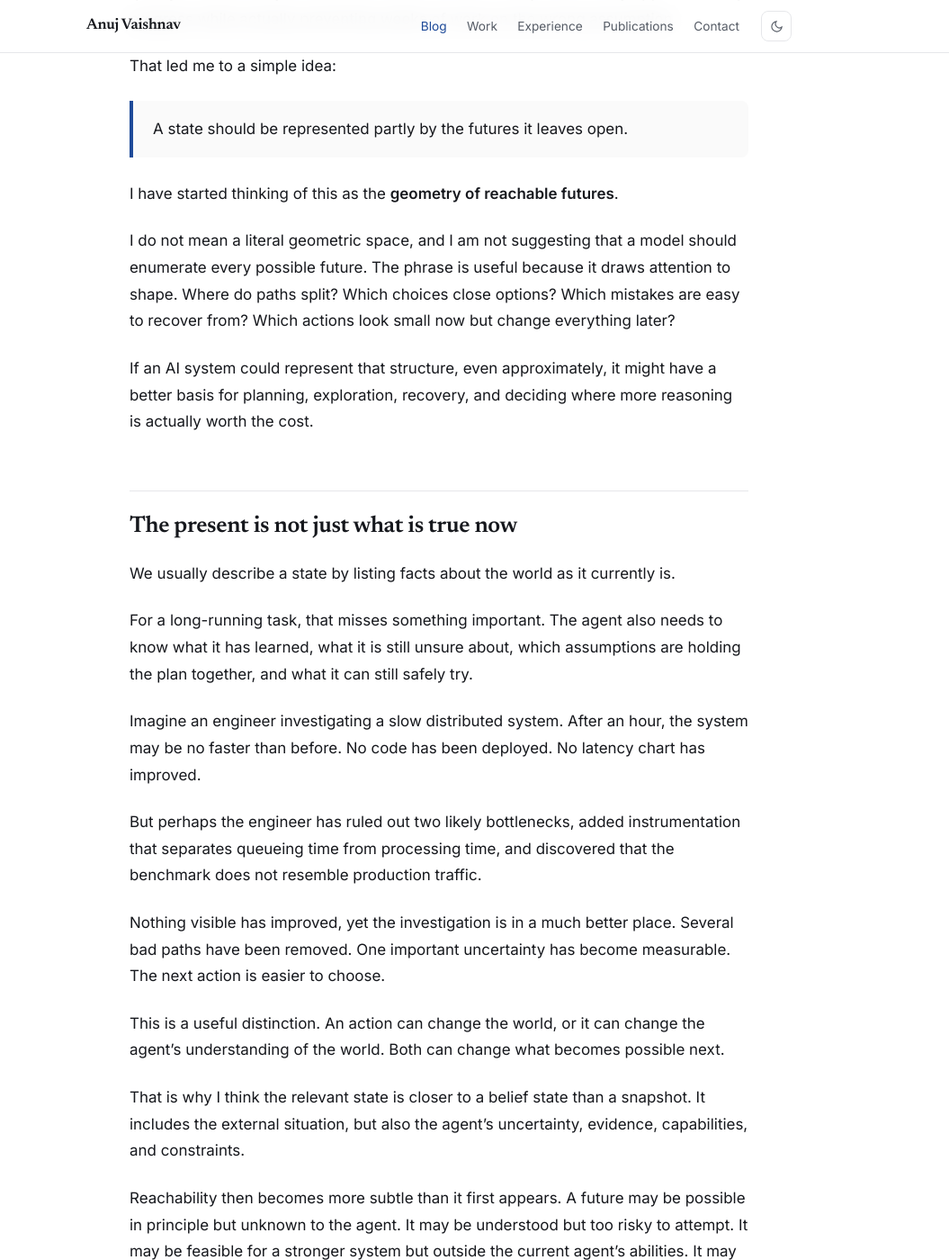
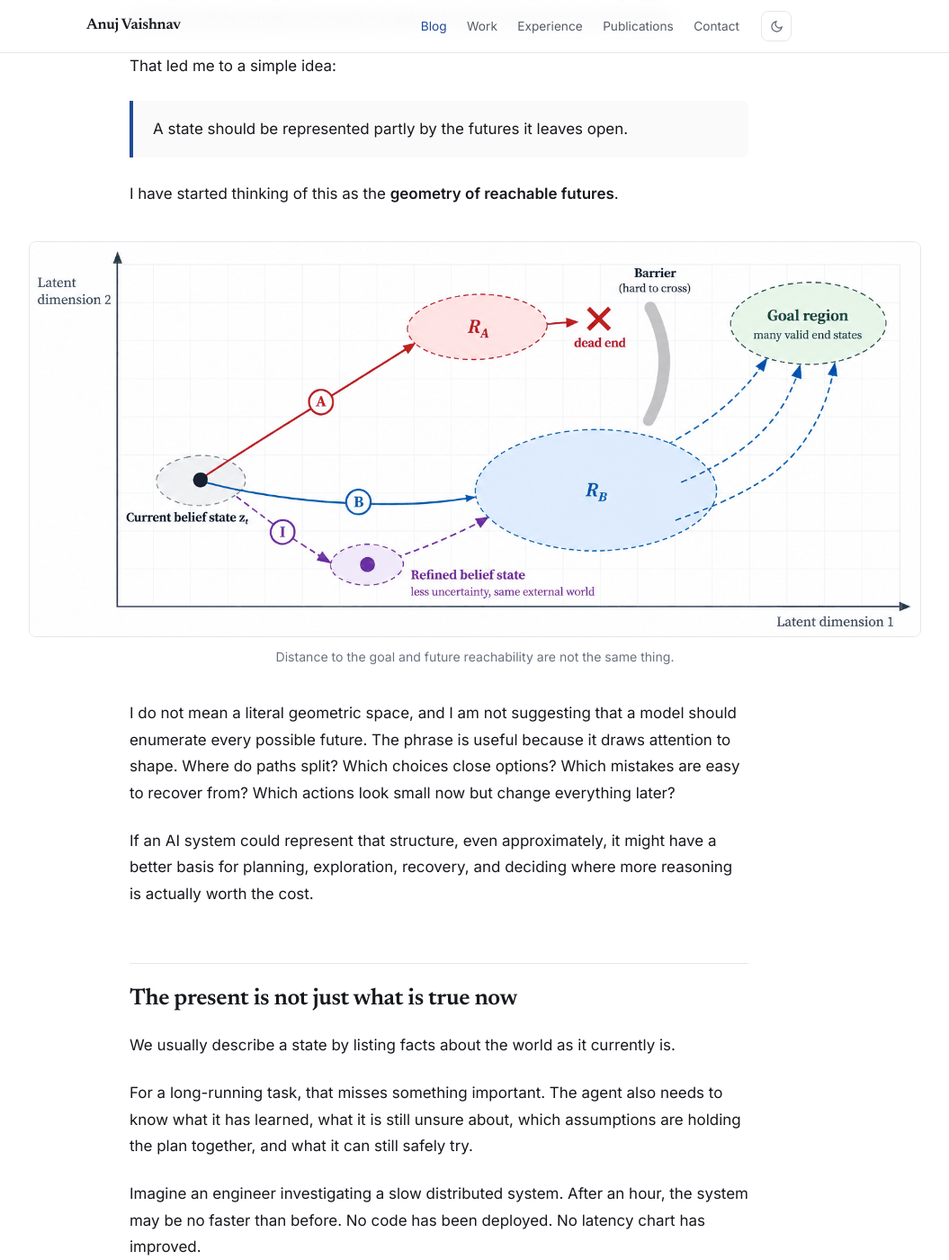
Before and after one commit to anujvaishnav/anujvaishnav.github.io, a Jekyll site: the page built from _posts/2026-09-18-the-geometry-of-reachable-futures.md, in a window 1280 px wide and 1400 px high, scrolled down 975 px. Shown: the whole window at 90% size, without its empty margins (152-1207 px from the left). Built offline with Jekyll 4.4.1, drawn with Linux system fonts in a browser that asks for light colours.

Commit message:
Add the reachable futures diagram to the post
Add the diagram after the sentence that names the idea. Crop the blank
margins from the source image and reduce it from 1.09 MB to 372 KB.

Add CSS for figures and captions. Wide diagrams break out of the 48rem
text column on large screens, because the labels are too small at the
normal measure.

Keep the light background of the diagram in dark mode. The site only
inverts logos, and inverting a coloured diagram gives the wrong colours.

Co-Authored-By: Claude Opus 5 (1M context) <noreply@anthropic.com>

```diff
--- a/_posts/2026-09-18-the-geometry-of-reachable-futures.md
+++ b/_posts/2026-09-18-the-geometry-of-reachable-futures.md
@@ -27,6 +27,13 @@ That led me to a simple idea:
 > A state should be represented partly by the futures it leaves open.
 
 I have started thinking of this as the **geometry of reachable futures**.
+
+<figure class="figure-wide">
+  <img src="{{ '/images/reachable_futures_decision_space.png' | relative_url }}"
+       width="1519" height="673"
+       alt="A two-dimensional projection of a decision space. From the current belief state, action A moves towards the goal but reaches a narrow region that ends in a dead end behind a barrier. Action B moves to a much broader region that keeps three routes to the goal region open. Action I moves to a refined belief state with less uncertainty, and it reveals a further route.">
+  <figcaption>Distance to the goal and future reachability are not the same thing.</figcaption>
+</figure>
 
 I do not mean a literal geometric space, and I am not suggesting that a model should enumerate every possible future. The phrase is useful because it draws attention to shape. Where do paths split? Which choices close options? Which mistakes are easy to recover from? Which actions look small now but change everything later?
 
--- a/assets/css/site.css
+++ b/assets/css/site.css
@@ -347,6 +347,21 @@ ul,ol{margin:0;padding:0;list-style:none}
 .post-content li::marker{color:var(--fg-dim)}
 .post-content hr{border:0;border-top:1px solid var(--rule);margin:2.5em 0}
 .post-content img{border-radius:8px;border:1px solid var(--rule)}
+
+/* figures. Diagrams carry their own light background, so keep it in dark mode
+   rather than inverting the colours of the diagram. */
+.post-content figure{margin:2.2em 0}
+.post-content figure img{display:block;width:100%;background:#fff}
+.post-content figcaption{
+  margin-top:.75em;font-size:.88rem;line-height:1.55;
+  color:var(--fg-dim);text-align:center;
+}
+/* Wide diagrams are unreadable at the 48rem measure. Let them break out of the
+   text column once the viewport has room on both sides. */
+@media (min-width:1200px){
+  .post-content figure.figure-wide{width:62rem;margin-inline:-7rem}
+}
+
 .post-content blockquote{
   background:var(--panel);border-left:4px solid var(--accent);
   margin:0 0 1.5em;padding:1em 1.3em;border-radius:0 8px 8px 0;color:var(--fg);
```
Also changed, not shown: images/reachable_futures_decision_space.png (added).
